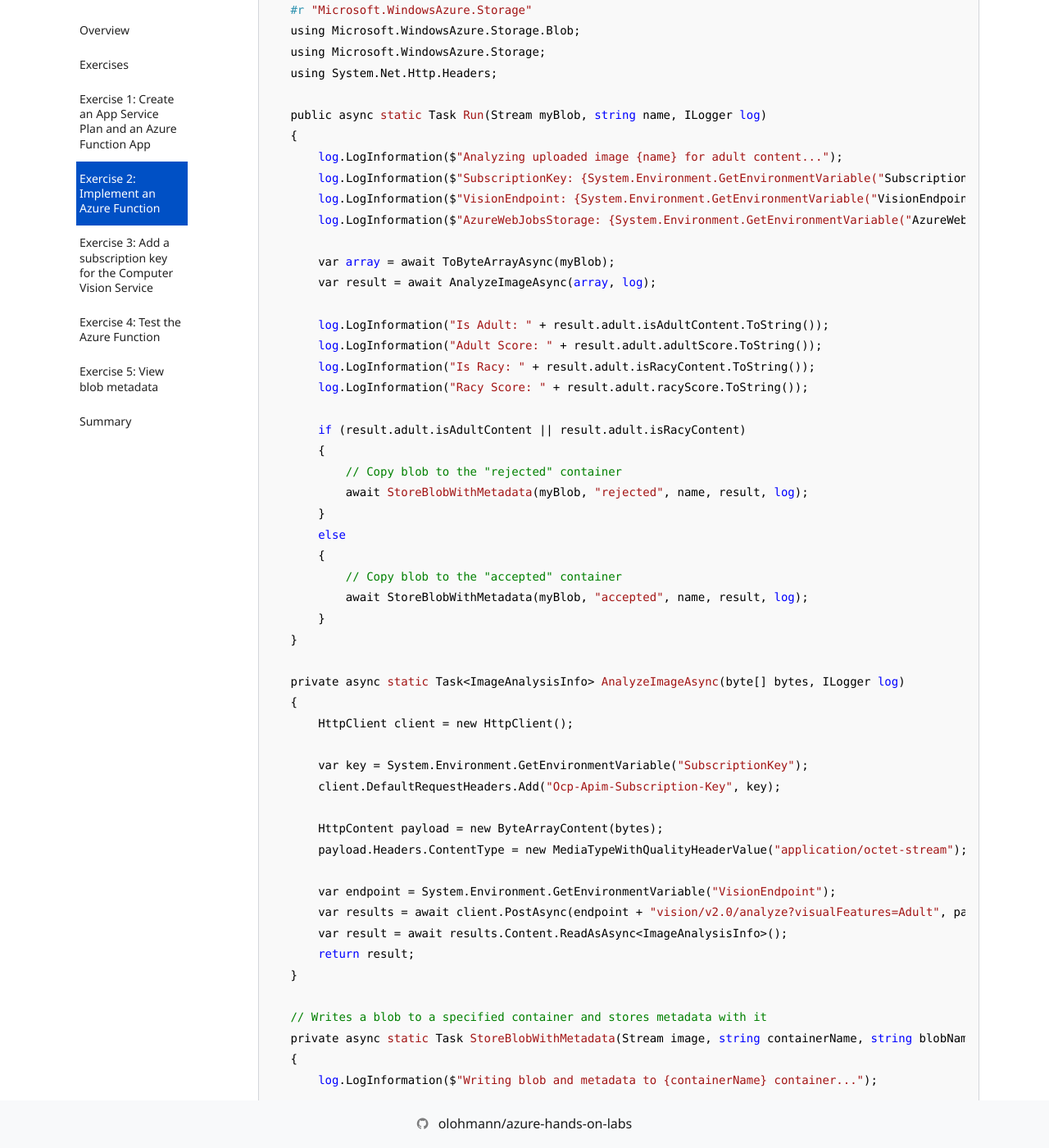
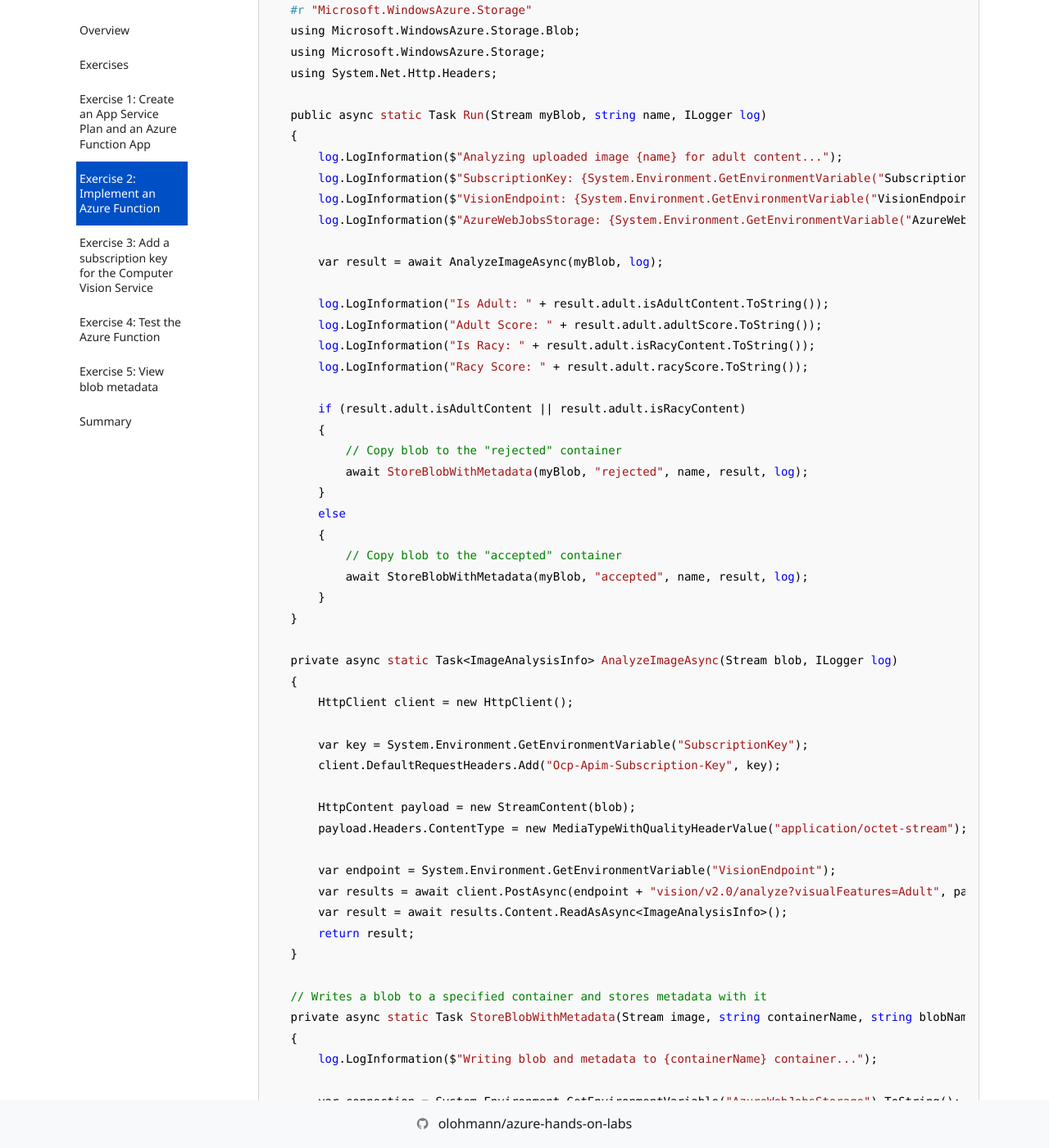
Before and after one commit to olohmann/azure-hands-on-labs, a Jekyll site: the page built from labs/01_serverless/serverless.md, in a window 1280 px wide and 1400 px high, scrolled down 18999 px. Shown: the whole window at 82% size. Built offline with Jekyll 4.4.1, drawn with Linux system fonts in a browser that asks for light colours; nearby versions of some CDN libraries; our own code applies the rules of GitHub Pages for plain Markdown files; comment, search, counter and statistics services are not loaded; some of the changed text lies outside the part shown.

Commit message:
Improved C# code.

````diff
--- a/labs/01_serverless/serverless.md
+++ b/labs/01_serverless/serverless.md
@@ -197,8 +197,7 @@ Once you have created an Azure Function App, you can add Azure Functions to it.
         log.LogInformation($"VisionEndpoint: {System.Environment.GetEnvironmentVariable("VisionEndpoint")}");
         log.LogInformation($"AzureWebJobsStorage: {System.Environment.GetEnvironmentVariable("AzureWebJobsStorage")}");
 
-        var array = await ToByteArrayAsync(myBlob);
-        var result = await AnalyzeImageAsync(array, log);
+        var result = await AnalyzeImageAsync(myBlob, log);
 
         log.LogInformation("Is Adult: " + result.adult.isAdultContent.ToString());
         log.LogInformation("Adult Score: " + result.adult.adultScore.ToString());
@@ -217,14 +216,14 @@ Once you have created an Azure Function App, you can add Azure Functions to it.
         }
     }
 
-    private async static Task<ImageAnalysisInfo> AnalyzeImageAsync(byte[] bytes, ILogger log)
+    private async static Task<ImageAnalysisInfo> AnalyzeImageAsync(Stream blob, ILogger log)
     {
         HttpClient client = new HttpClient();
 
         var key = System.Environment.GetEnvironmentVariable("SubscriptionKey");
         client.DefaultRequestHeaders.Add("Ocp-Apim-Subscription-Key", key);
 
-        HttpContent payload = new ByteArrayContent(bytes);
+        HttpContent payload = new StreamContent(blob);
         payload.Headers.ContentType = new MediaTypeWithQualityHeaderValue("application/octet-stream");
 
         var endpoint = System.Environment.GetEnvironmentVariable("VisionEndpoint");
@@ -272,16 +271,6 @@ Once you have created an Azure Function App, you can add Azure Functions to it.
         }
     }
 
-    // Converts a stream to a byte array
-    private async static Task<byte[]> ToByteArrayAsync(Stream stream)
-    {
-        Int32 length = stream.Length > Int32.MaxValue ? Int32.MaxValue : Convert.ToInt32(stream.Length);
-        byte[] buffer = new Byte[length];
-        await stream.ReadAsync(buffer, 0, length);
-        stream.Position = 0;
-        return buffer;
-    }
-
     public class ImageAnalysisInfo
     {
         public Adult adult { get; set; }
@@ -295,7 +284,7 @@ Once you have created an Azure Function App, you can add Azure Functions to it.
         public float adultScore { get; set; }
         public float racyScore { get; set; }
     }
-    ```
+   ```
 
     ```Run``` is the method called each time the function is executed. The ```Run``` method uses a helper method named ```AnalyzeImageAsync``` to pass each blob added to the `uploaded` container to the Computer Vision API for analysis. Then it calls a helper method named ```StoreBlobWithMetadata``` to create a copy of the blob in either the `accepted` container or the `rejected` container, depending on the scores returned by ```AnalyzeImageAsync```.
 
````
